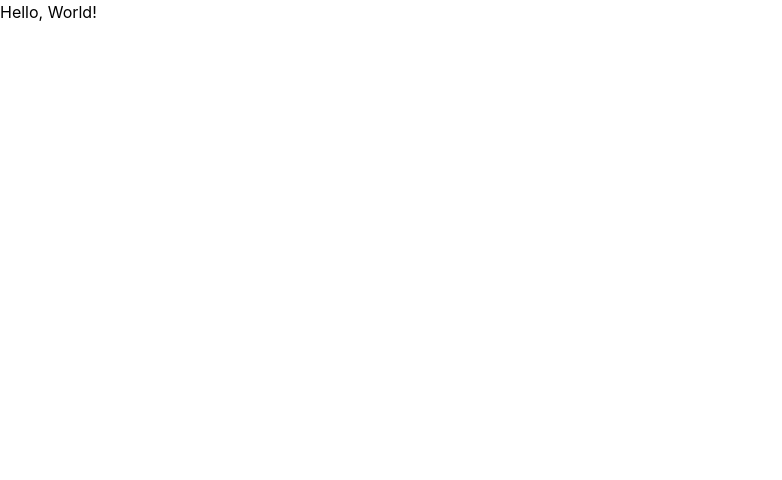
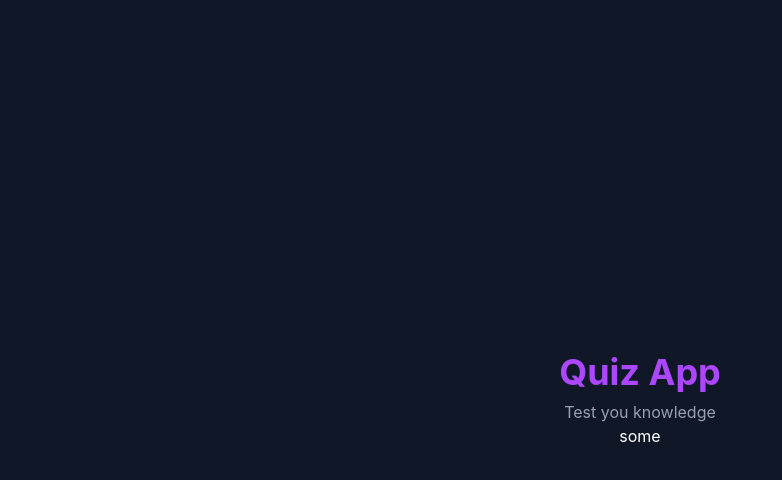
Before and after one commit to seriiserii825/react-web-dev-quiz, a React (Vite) app: page / in a window 1280 px wide. Shown: the top 480 px of the page, without its empty margins (0-782 px from the left). Built offline with nearby package versions, Linux system fonts and the light colour scheme.

Commit message:
feat: start question card

```diff
--- a/src/App.tsx
+++ b/src/App.tsx
@@ -1,7 +1,16 @@
+import { useState } from "react";
+import { QuestionCard } from "./components/QuestionCard";
+import { questions } from "./data/questions";
+
 function App() {
+  const [currentQuestion, setCurrentQuestion] = useState<number>(0);
   return (
-    <div className="App">
-      <h1>Hello, World!</h1>
+    <div className="min-h-screen bg-gray-900 text-white flex items-center justify-center flex-col">
+      <div className="text-center">
+        <h1 className="text-4xl font-bold text-purple-500 mb-2">Quiz App</h1>
+        <p className="text-gray-400">Test you knowledge</p>
+        <QuestionCard data={questions[currentQuestion]} />
+      </div>
     </div>
   );
 }
--- /dev/null
+++ b/src/components/QuestionCard.tsx
@@ -0,0 +1,11 @@
+import React from "react";
+import type { IQuestion } from "../data/questions";
+
+interface Props {
+  data: IQuestion;
+}
+
+export const QuestionCard: React.FC<Props> = ({ data }) => {
+  const { question, options, answer } = data;
+  return <div>some</div>;
+};
```
